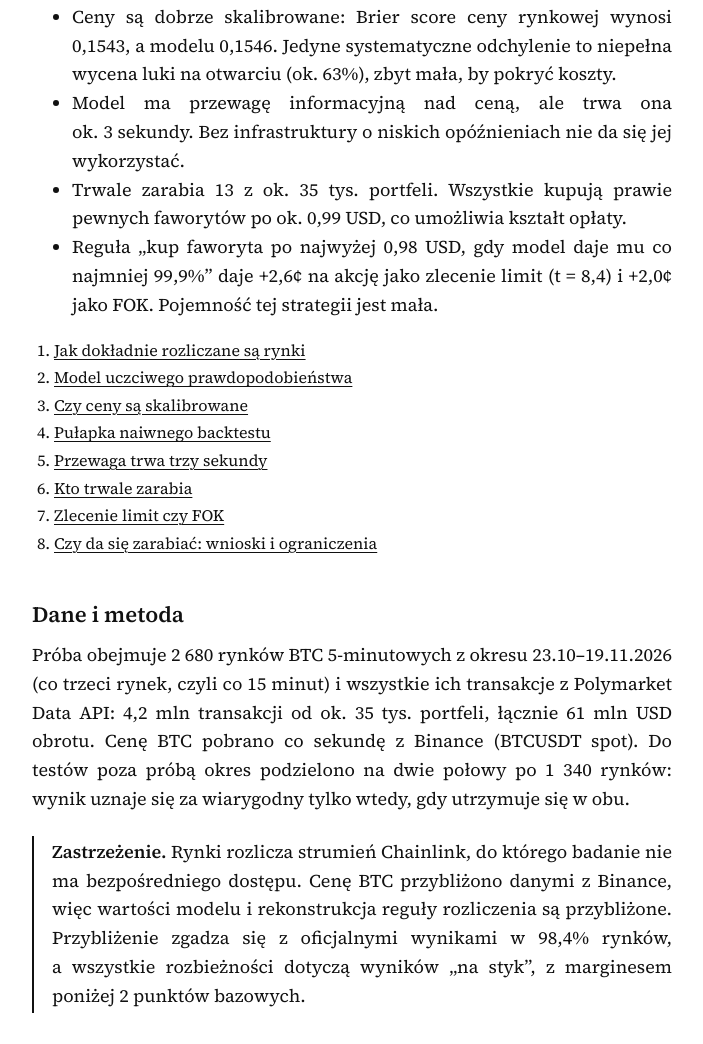
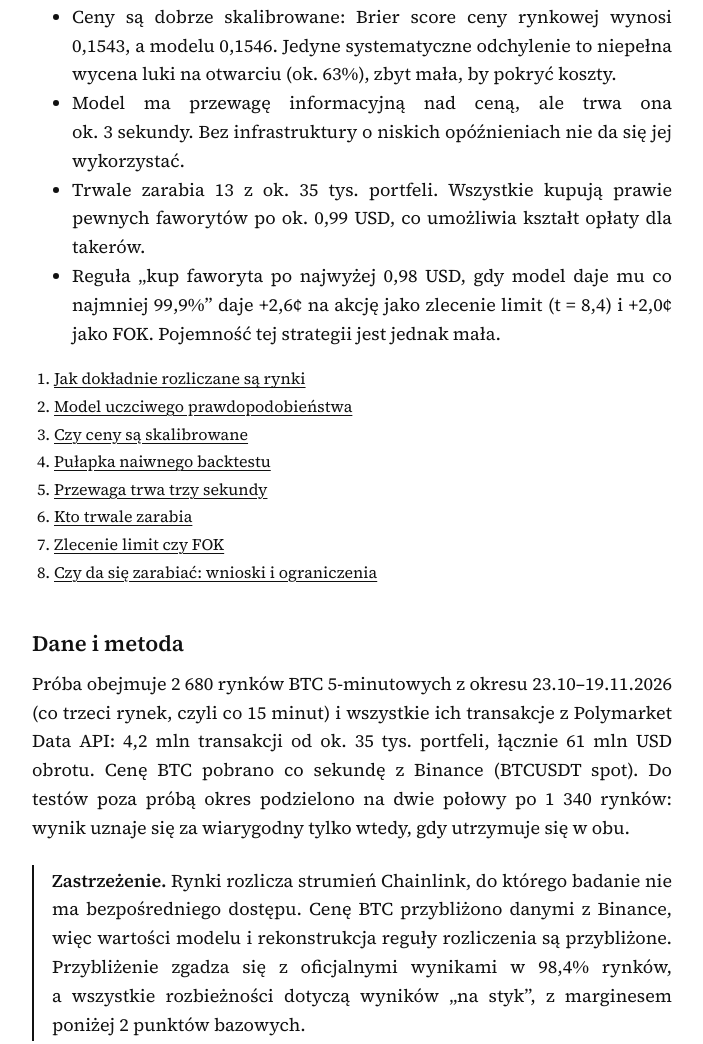
Before and after one commit to KrzychuPLL/Strona, a plain HTML site: page projekty/polymarket-5m/index.html in a window 1280 px wide. Shown: the part 1458-2502 px from the top of the page, without its empty margins (288-991 px from the left). Drawn offline with Linux system fonts and the light colour scheme.

Commit message:
Refine text for clarity and precision in index.html

```diff
--- a/projekty/polymarket-5m/index.html
+++ b/projekty/polymarket-5m/index.html
@@ -44,8 +44,8 @@
   <ul>
     <li>Ceny są dobrze skalibrowane: Brier score ceny rynkowej wynosi 0,1543, a modelu 0,1546. Jedyne systematyczne odchylenie to niepełna wycena luki na otwarciu (ok. 63%), zbyt mała, by pokryć koszty.</li>
     <li>Model ma przewagę informacyjną nad ceną, ale trwa ona ok. 3 sekundy. Bez infrastruktury o niskich opóźnieniach nie da się jej wykorzystać.</li>
-    <li>Trwale zarabia 13 z ok. 35 tys. portfeli. Wszystkie kupują prawie pewnych faworytów po ok. 0,99 USD, co umożliwia kształt opłaty.</li>
-    <li>Reguła „kup faworyta po najwyżej 0,98 USD, gdy model daje mu co najmniej 99,9%” daje +2,6¢ na akcję jako zlecenie limit (t = 8,4) i +2,0¢ jako FOK. Pojemność tej strategii jest mała.</li>
+    <li>Trwale zarabia 13 z ok. 35 tys. portfeli. Wszystkie kupują prawie pewnych faworytów po ok. 0,99 USD, co umożliwia kształt opłaty dla takerów.</li>
+    <li>Reguła „kup faworyta po najwyżej 0,98 USD, gdy model daje mu co najmniej 99,9%” daje +2,6¢ na akcję jako zlecenie limit (t = 8,4) i +2,0¢ jako FOK. Pojemność tej strategii jest jednak mała.</li>
   </ul>
   <ol class="toc">
     <li><a href="#regula">Jak dokładnie rozliczane są rynki</a></li>
@@ -73,7 +73,7 @@
   <p>gdzie B to średnia z 60 s przed startem, a S<sub>t</sub> to bieżąca cena. Efektywny horyzont jest o 40 sekund krótszy niż czas do końca okna, bo uśrednianie ostatniej minuty zmniejsza wariancję wyniku. W ostatniej minucie wzór uwzględnia dodatkowo zrealizowaną część średniej. Oba warianty zweryfikowano symulacją Monte Carlo. Model nie ma żadnych parametrów dopasowanych do wyników rynków, więc nie może być „przeuczony”.</p>
 
   <h2 id="kalibracja">3. Czy ceny są skalibrowane</h2>
-  <p>Jeśli rynek jest efektywny, kontrakty wyceniane na 30% powinny wygrywać w ok. 30% przypadków. Tak właśnie jest: Brier score ceny rynkowej wynosi 0,1543, a modelu 0,1546, czyli cena jest co najmniej tak dobrą prognozą jak model. Model wypada nieco lepiej w fazie 180–240 s, rynek w ostatniej minucie.</p>
+  <p>Jeśli rynek jest efektywny, kontrakty wyceniane na 30% powinny wygrywać w ok. 30% przypadków. Tak właśnie jest: Brier score ceny rynkowej wynosi 0,1543, a modelu 0,1546, czyli cena jest co najmniej tak dobrą prognozą jak model. Model wypada nieco lepiej w fazie 180–240 s. Rynek w ostatnich 60 sekundach.</p>
   <figure><a href="../../assets/img/r01_kalibracja.png"><img src="../../assets/img/r01_kalibracja.png" alt="Wykres kalibracji ceny rynkowej i modelu" loading="lazy"></a><figcaption>Kalibracja: przewidywane prawdopodobieństwo a zrealizowana częstość wygranej Up.</figcaption></figure>
   <h3>Luka na otwarciu</h3>
   <p>Jedno odchylenie jest systematyczne. Na otwarciu rynek uwzględnia tylko ok. 63% różnicy między ceną bieżącą a „ceną do pobicia” (nachylenie 0,63 w obu połowach okresu). To nieefektywność w ścisłym sensie, ale zbyt mała, by przetrwała opłaty i poślizg.</p>
```
